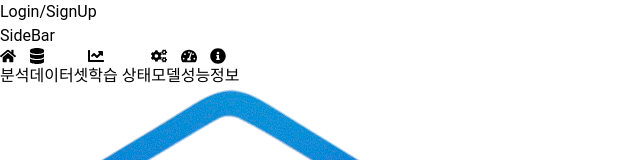
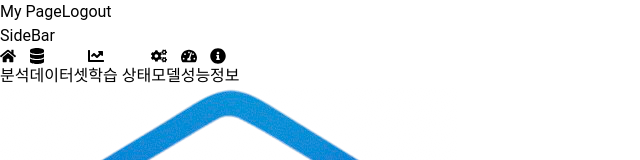
Before and after one commit to chosun-capstonedesing/frontend, a React (Vite) app in the folder frontend/: page / in a window 1280 px wide. Shown: the top 160 px of the page, without its empty margins (0-640 px from the left). Built offline with nearby package versions, Linux system fonts and the light colour scheme.

Commit message:
chore: 사용자 로그인 상태 설정 변경
- 비로그인 상태 -> 로그인 상태로 변경
- 비로그인 상태로 설정할 수 있는 코드 주석 처리

```diff
--- a/frontend/src/App.jsx
+++ b/frontend/src/App.jsx
@@ -9,7 +9,9 @@ import PerformanceSection from './routes/PerformanceSection';
 import AnalysisPage from './routes/AnalysisPage';
 
 function App() {
-  const [isLoggedIn, setIsLoggedIn] = useState(false);
+  // 사용자 로그인 상태 설정 코드
+  const [isLoggedIn, setIsLoggedIn] = useState(true);
+  //const [isLoggedIn, setIsLoggedIn] = useState(false);
 
   const handleLoginSuccess = () => setIsLoggedIn(true);
   const handleLogout = () => setIsLoggedIn(false);
```
